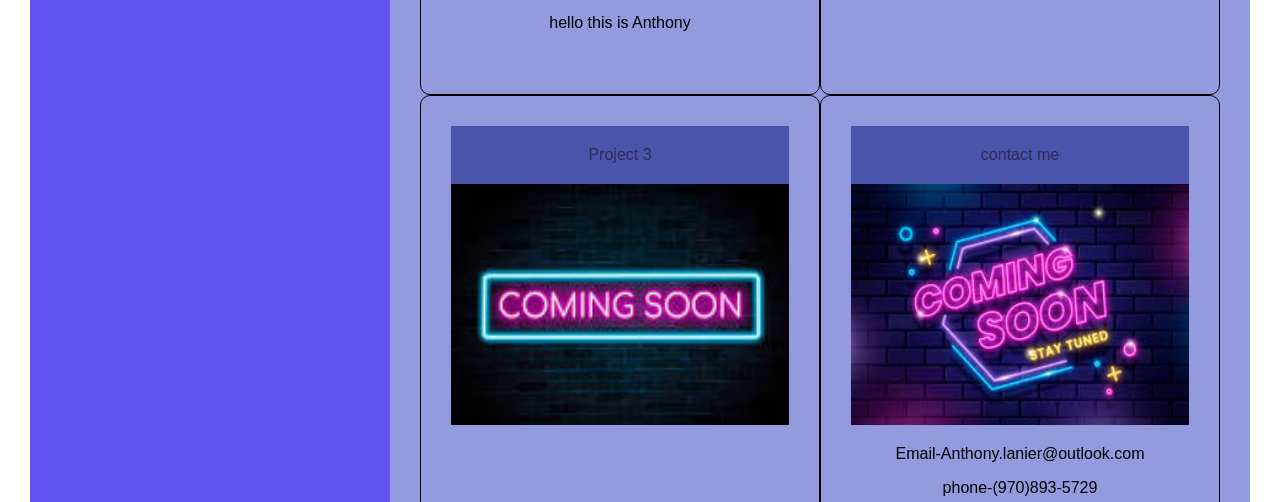
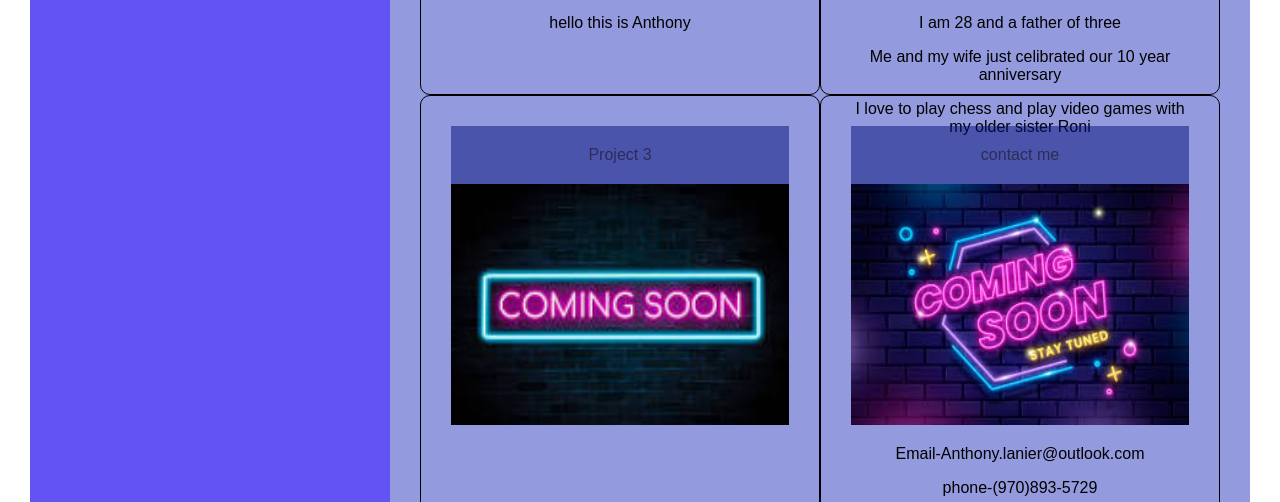
Before and after one commit to 13Blackmagic/LaNier-portfolio, a plain HTML site: page index.html in a window 1280 px wide. Shown: the part 598-1100 px from the top of the page. Drawn offline with Linux system fonts and the light colour scheme.

Commit message:
added contex to about me

```diff
--- a/assets/css/style.css
+++ b/assets/css/style.css
@@ -83,6 +83,8 @@ footer {
 .card img {
   width: 100%;
   height: 65%;
+
+
 }
 
 
--- a/index.html
+++ b/index.html
@@ -42,7 +42,10 @@
         <section class="card">
           <header>about me</header>
           <img src="./assets/images/about me.jpg" alt="about me" />
-
+          <a id="About Me"></a>
+          <p>I am 28 and a father of three</p>
+          <p>Me and my wife just celibrated our 10 year anniversary</p>
+          <p>I love to play chess and play video games with my older sister Roni</p>
         </section>
         <section class="card">
           <header>Project 3</header>
```
